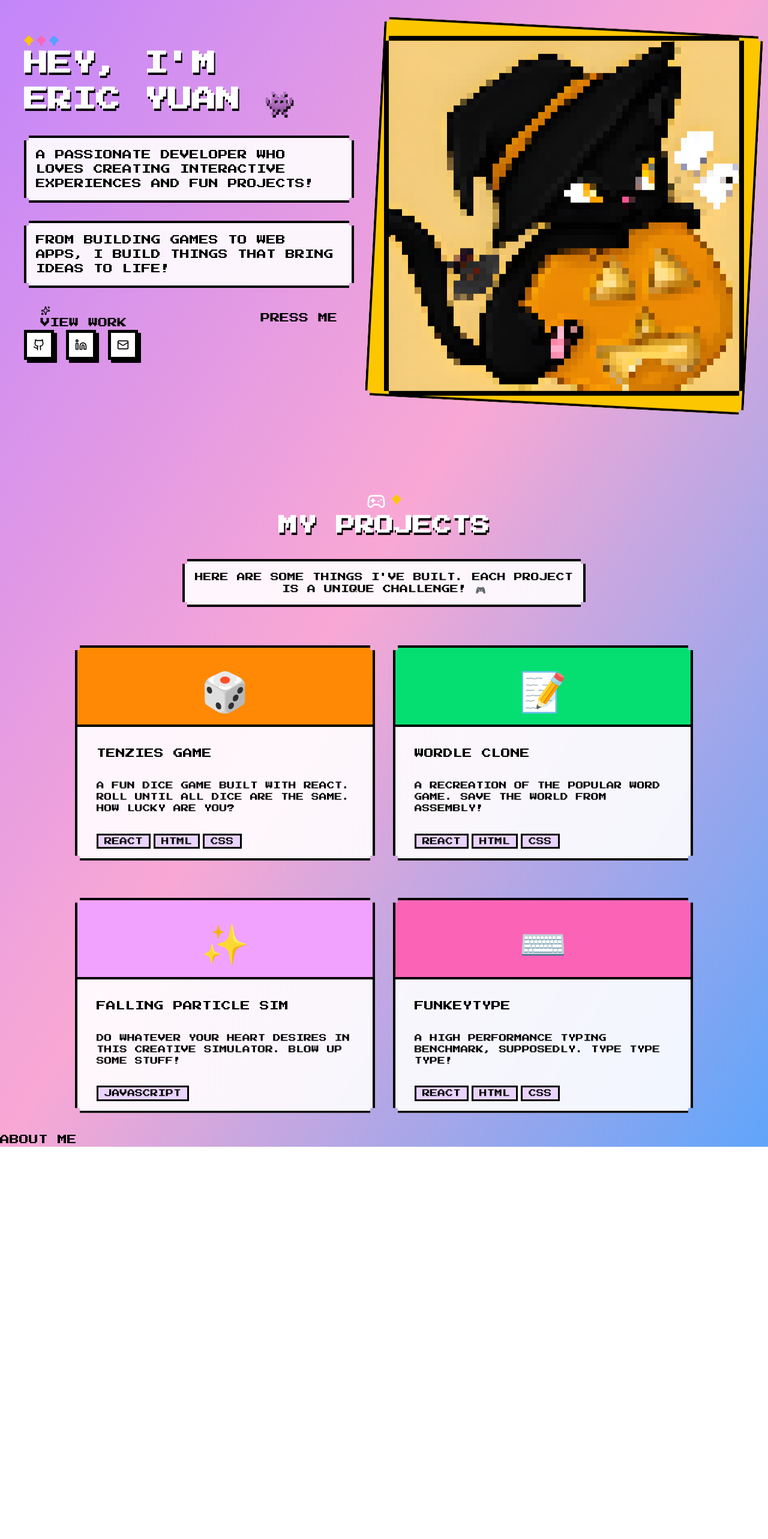
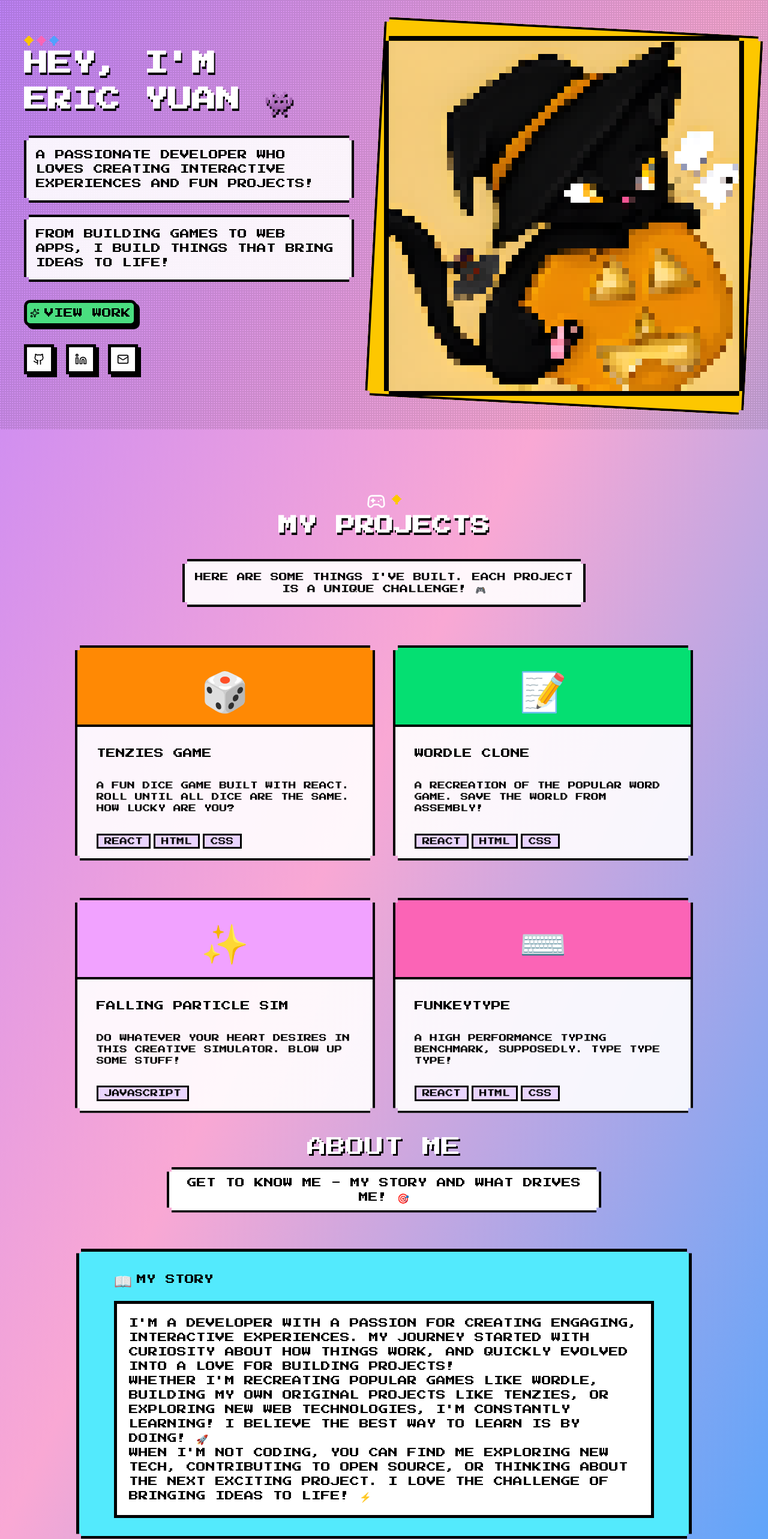
Before and after one commit to yuaneric06/yuaneric06.github.io, a React (Vite) app: page / in a window 1280 px wide. Shown: the part 84-2650 px from the top of the page at 60% size. Before the commit the page ends 1996 px from the top, so only its background shows below. Built offline with nearby package versions, Linux system fonts and the light colour scheme; a web font is replaced by a local one.

Commit message:
About
Added my story

```diff
--- a/index.html
+++ b/index.html
@@ -3,7 +3,7 @@
 
 <head>
   <meta charset="UTF-8" />
-  <link rel="icon" type="image/svg+xml" href="./public/favicon.png" />
+  <link rel="icon" type="image/svg+xml" href="favicon.png" />
   <link rel="preconnect" href="https://fonts.googleapis.com">
   <link rel="preconnect" href="https://fonts.gstatic.com" crossorigin>
   <link
--- a/src/App.css
+++ b/src/App.css
@@ -2,6 +2,10 @@
 
 body {
   font-family: "Press Start 2P", system-ui;
+}
+
+h1, p, div, section, button, nav {
+  z-index: 0;
 }
 
 .full-screen-gradient {
@@ -16,7 +20,7 @@ body {
   inset: 0;
   opacity: 0.10;
   pointer-events: none;
-  z-index: -1;
+  /* z-index: -1; */
 
   background-image:
     repeating-linear-gradient(
--- /dev/null
+++ b/src/components/About.css
@@ -0,0 +1,59 @@
+* {
+    margin: 0;
+}
+
+.about {
+    display: flex;
+    flex-direction: column;
+    align-items: center;
+    gap: 10px;
+}
+
+.about > h1 {
+    color: white;
+    font-size: 2rem;
+    text-shadow: black 3px 3px;
+}
+
+.about > .pixel-corners {
+    border: solid 4px;
+    padding: 10px 8px;
+    background: white;
+}
+
+.about > .pixel-corners > p {
+    text-align: center;
+    width: 700px;
+    margin: 0;
+    font-weight: 500;
+}
+
+#idk-man {
+    margin-top: 20px;
+    margin-left: 50px;
+}
+
+#story {
+    margin-top: 50px;
+    background-color: #53eafd;
+    border: solid 5px;
+}
+
+.story > h1 {
+    display: flex;
+    align-items: center;
+}
+
+.story > p {
+    background: white;
+    border: solid 5px;
+    padding: 20px;
+}
+
+.about > .pixel-corners > .story {
+    width: 1000px;
+}
+
+.about > .pixel-corners > .story > p {
+    margin: 20px 50px;
+}
--- a/src/components/About.jsx
+++ b/src/components/About.jsx
@@ -1,7 +1,32 @@
+import './About.css'
+
 export default function About() {
     return (
-        <section id="about" className="about-section">
+        <section className="about">
             <h1>ABOUT ME</h1>
+            <div className="pixel-corners">
+                <p>GET TO KNOW ME - MY STORY AND WHAT DRIVES ME! 🎯</p>
+            </div>
+
+            <div id="story" className="pixel-corners">
+                <div className="story">
+                    <div id="idk-man" className="flex items-center gap-2 mb-4">
+                        <span className="text-2xl">📖</span>
+                        <h3 className="text-sm sm:text-base">MY STORY</h3>
+                    </div>
+                    {/* <p>
+                        I AM A 18 YEAR OLD COLLEGE STUDENT EXPLORING DIFFERENT FIELDS IN COMPUTER SCIENCE. CURRENTLY, I AM EXPLORING WEB DEVELOPMENT, LEARNING HOW TO USE REACT, EXPRESS, AND CSS.
+                        <br />
+                        EVENTUALLY, MY GOAL IS TO WORK IN FULL STACK. I PLAN TO
+                    </p> */}
+                    <p>I'M A DEVELOPER WITH A PASSION FOR CREATING ENGAGING, INTERACTIVE EXPERIENCES. MY JOURNEY STARTED WITH CURIOSITY ABOUT HOW THINGS WORK, AND QUICKLY EVOLVED INTO A LOVE FOR BUILDING PROJECTS!
+                        <br />
+                        WHETHER I'M RECREATING POPULAR GAMES LIKE WORDLE, BUILDING MY OWN ORIGINAL PROJECTS LIKE TENZIES, OR EXPLORING NEW WEB TECHNOLOGIES, I'M CONSTANTLY LEARNING! I BELIEVE THE BEST WAY TO LEARN IS BY DOING! 🚀
+                        <br />
+                        WHEN I'M NOT CODING, YOU CAN FIND ME EXPLORING NEW TECH, CONTRIBUTING TO OPEN SOURCE, OR THINKING ABOUT THE NEXT EXCITING PROJECT. I LOVE THE CHALLENGE OF BRINGING IDEAS TO LIFE! ⚡
+                    </p>
+                </div>
+            </div>
         </section>
     )
 }
--- a/src/components/Header.css
+++ b/src/components/Header.css
@@ -2,7 +2,7 @@
     margin: 0;
 }
 
-header {
+.header {
     background-color: #ffdf20;
     box-shadow: 4px 9px;
     width: 100%;
@@ -12,14 +12,14 @@ header {
     z-index: 50;
 }
 
-.filler {
+.header > .filler {
     display: flex;
     width: 100%;
     height: 100%;
     box-shadow: 0px 5px;
 }
 
-nav {
+.header > .filler > nav {
     width: 90%;
     display: flex;
     flex-direction: row;
--- a/src/components/Header.jsx
+++ b/src/components/Header.jsx
@@ -11,7 +11,7 @@ export default function Header() {
     };
 
     return (
-        <header>
+        <header className="header">
             <div className="filler">
                 <nav>
                     <div className="logo">
--- a/src/components/Hero.css
+++ b/src/components/Hero.css
@@ -1,22 +1,29 @@
+* {
+    margin: 0;
+}
+
 .hero {
     display: flex;
     justify-content: center;
     margin-top: 5rem;
+    text-align: left;
 }
 
 .left {
     margin-right: 50px;
 }
+
 .left > h1 {
     color: white;
     font-size: 2.5rem;
     text-shadow: 2px 4px 0 black;
     font-weight: 600;
+    margin-bottom: 30px;
 }
 
 .left > p {
     max-width: 550px;
-    margin: 30px 0px;
+    margin: 20px 0px;
 }
 
 .pixel-star-container {
@@ -40,6 +47,41 @@
     box-shadow: 5px 5px;
 }
 
-.confetti {
-    z-index: 100;
+.fun-buttons {
+    width: 500px;
+    display: flex;
+    gap: 30px;
+    margin: 30px 0;
 }
+
+.fun-buttons > button {
+    border: solid 5px;
+    border-radius: 10px;
+    padding: 5px;
+    box-shadow: 5px 5px;
+}
+
+.view-work-button {
+    display: flex;
+    align-items: center;
+    gap: 0.5rem;
+    background-color: #4ade80;
+    transition: 0.2s;
+}
+
+.view-work-button:hover {
+    background-color: #00c950;
+    translate: 3px 3px;
+    box-shadow: 2px 2px;
+}
+
+.fun-button {
+    background-color: #f472b6;
+    transition: 0.2s;
+}
+
+.fun-button:hover {
+    background-color: #f6339a;
+    translate: 3px 3px;
+    box-shadow: 2px 2px;
+}
--- a/src/components/Hero.jsx
+++ b/src/components/Hero.jsx
@@ -1,27 +1,15 @@
 import { Github, Linkedin, Mail, Sparkles } from 'lucide-react';
-import { useWindowSize } from 'react-use'
-import { useState } from 'react'
-import Confetti from 'react-confetti'
 import PixelStar from './PixelStar.jsx'
 import ImageWithFallback from './ImageWithFallback.jsx'
 import './Hero.css'
 
 export default function Hero() {
-    const { width, height } = useWindowSize();
-    const [showConfetti, setShowConfetti] = useState(false);
     const scrollToSection = (id) => {
         const element = document.getElementById(id);
         if (element) {
             element.scrollIntoView({ behavior: "smooth" });
         }
     };
-
-    const handleClick = () => {
-        setShowConfetti(true);
-        setTimeout(() => {
-            setShowConfetti(false);
-        }, 5000);
-    }
 
     const fluffyImgStyle = {
         width: '600px',
@@ -33,13 +21,6 @@ export default function Hero() {
     return (
         <section className="hero">
             <section className="left">
-                {showConfetti &&
-                    <div className="confetti">
-                        <Confetti
-                            tweenDuration={5000}
-                        />
-                    </div>
-                }
                 <div className="pixel-star-container">
                     <PixelStar className="text-yellow-400 animate-pulse" />
                     <PixelStar className="text-pink-400 animate-pulse" style={{ animationDelay: '0.2s' }} />
@@ -55,15 +36,14 @@ export default function Hero() {
                     FROM BUILDING GAMES TO WEB APPS, I BUILD THINGS THAT BRING IDEAS TO LIFE!
                 </p>
 
-                <nav>
-                    <button onClick={() => handleClick()}>
+                <nav className="fun-buttons">
+                    <button className="view-work-button" onClick={() => scrollToSection("projects")}>
                         <Sparkles className="w-4 h-4 mr-2" />
                         VIEW WORK
                     </button>
-                    <button onClick={handleClick}>
+                    {/* <button className="fun-button">
                         PRESS ME
-                    </button>
-
+                    </button> */}
                 </nav>
 
                 <div className="anchors">
--- a/src/components/Projects.css
+++ b/src/components/Projects.css
@@ -7,6 +7,7 @@
     flex-direction: column;
     align-items: center;
     margin-top: 10rem;
+    scroll-margin-top: 5rem;
 }
 
 .projects > h1 {
```
